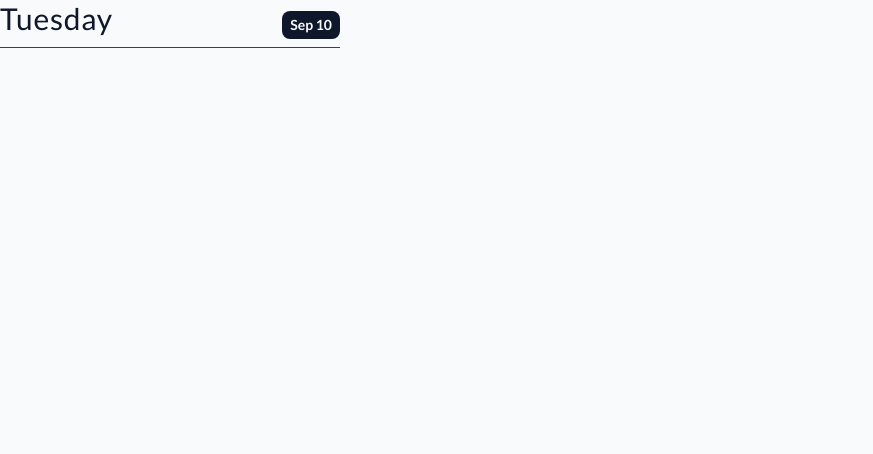
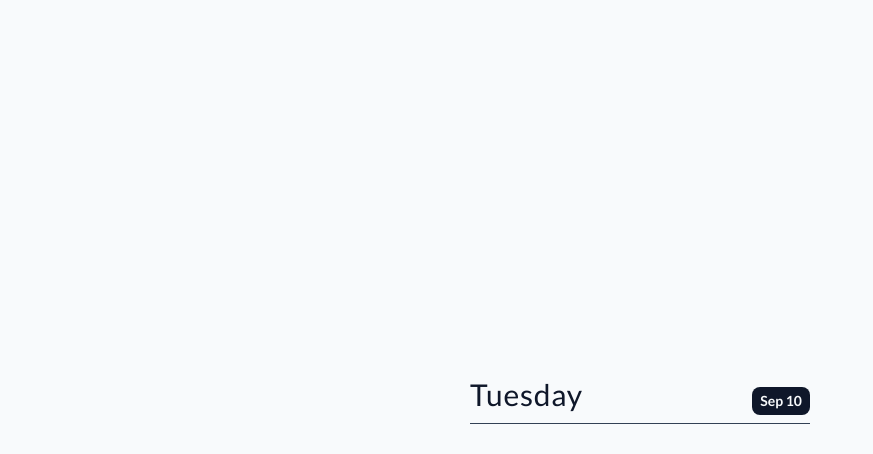
Before and after one commit to DagnaSchmidt/backend-task-manager-assignment, a Next.js app: page / in a window 1280 px wide. Shown: the top 454 px of the page, without its empty margins (0-873 px from the left). Built offline with nearby package versions, Linux system fonts and the light colour scheme.

Commit message:
style(home page): added flex layout to home page
all components in home page centered
header component styling updated

```diff
--- a/src/app/globals.css
+++ b/src/app/globals.css
@@ -3,7 +3,7 @@
 @tailwind utilities;
 
 body {
-    @apply bg-slate-50;
+    @apply bg-slate-50 w-full h-screen flex justify-center items-center;
     font-family: "Lato", system-ui;
 }
 
--- a/src/app/page.tsx
+++ b/src/app/page.tsx
@@ -2,7 +2,9 @@ import Header from "@/components/header/Header";
 
 export default function Home() {
   return (
-    <div>
+    <div
+      className="flex flex-col w-[340px]"
+    >
       <Header />
       {/* all components */}
     </div>
--- a/src/components/header/Header.tsx
+++ b/src/components/header/Header.tsx
@@ -7,7 +7,7 @@ const Header = () => {
 
     return (
         <div
-            className='flex justify-between items-baseline max-w-[340px] pb-2 border-b border-slate-700'
+            className='flex justify-between items-baseline pb-2 border-b border-slate-700'
         >
             <h1>{date.day}</h1>
             <div
```
